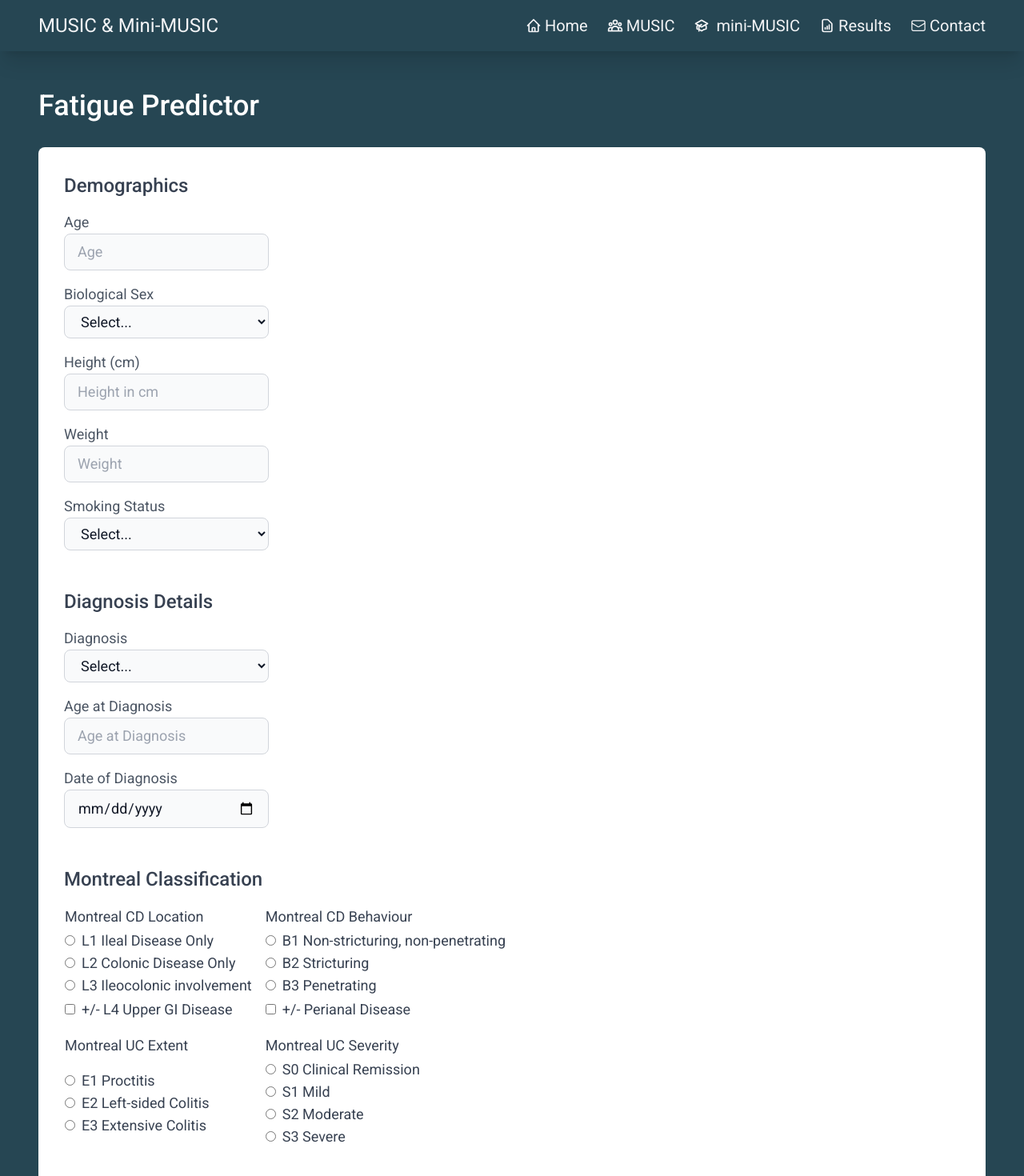
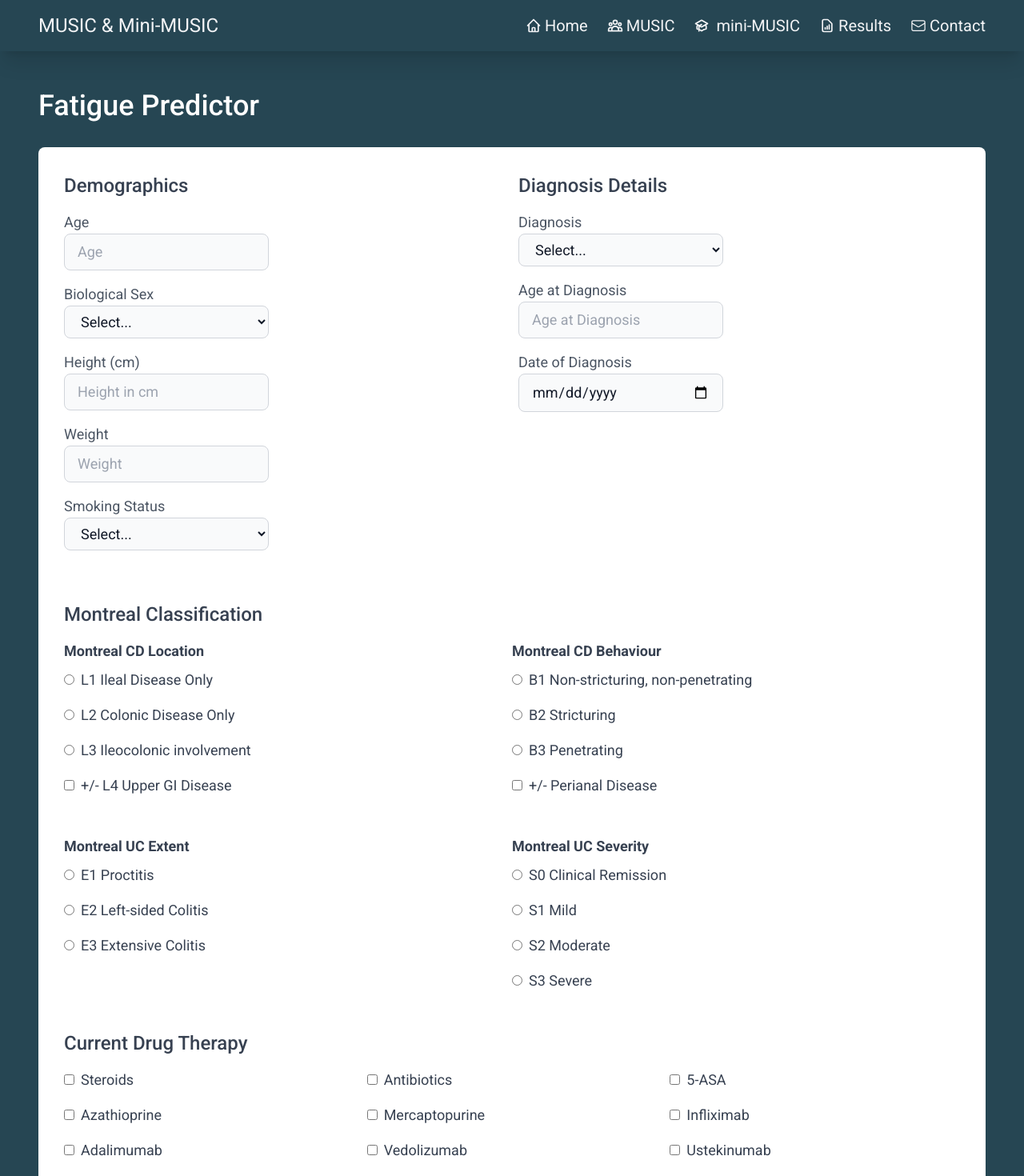
Before and after one commit to shaunchuah/musicstudy_nextjs, a Next.js app: page /fatigue-predictor in a window 1280 px wide. Shown: the top 1470 px of the page at 80% size. Built offline with nearby package versions, Linux system fonts and the light colour scheme.

Commit message:
updated styling on fatigue predictor

```diff
--- a/pages/fatigue-predictor.js
+++ b/pages/fatigue-predictor.js
@@ -12,6 +12,7 @@ export default function Fatigue() {
     formState: { errors },
   } = useForm();
   const [result, setResult] = useState(null);
+  const [isLoading, setIsLoading] = useState(false);
   const onSubmit = async (data) => {
     // Replace all false values with 0 before sending
     const cleanedData = Object.fromEntries(
@@ -21,6 +22,7 @@ export default function Fatigue() {
       ])
     );
     console.log(cleanedData);
+    setIsLoading(true); // Set loading state before the request
     try {
       const response = await fetch("http://0.0.0.0:8000/predict", {
         method: "POST",
@@ -35,6 +37,8 @@ export default function Fatigue() {
       setResult(result);
     } catch (error) {
       console.error("Error:", error);
+    } finally {
+      setIsLoading(false); // Reset loading state after the request completes
     }
   };
 
@@ -45,6 +49,8 @@ export default function Fatigue() {
           <SectionHeader title="Fatigue Predictor" />
           <div className="flex flex-col text-lg bg-white rounded-lg p-8 text-gray-700">
             <form onSubmit={handleSubmit(onSubmit)}>
+              <div className="grid md:grid-cols-2 gap-4">
+                <div class="mb-4 md:mb-0">
                   <h3 className="text-2xl font-medium mb-4">Demographics</h3>
 
                   <div class="mb-4">
@@ -61,7 +67,9 @@ export default function Fatigue() {
                     />
 
                     {errors.age && (
-                  <span className="text-red-400">*This field is required</span>
+                      <span className="text-red-400">
+                        *This field is required
+                      </span>
                     )}
                   </div>
 
@@ -81,7 +89,9 @@ export default function Fatigue() {
                       <option value="0">Female</option>
                     </select>
                     {errors.sex && (
-                  <span className="text-red-400">*This field is required</span>
+                      <span className="text-red-400">
+                        *This field is required
+                      </span>
                     )}
                   </div>
                   <div class="mb-4">
@@ -94,11 +104,17 @@ export default function Fatigue() {
                       name="height"
                       class="bg-gray-50 border border-gray-300 text-gray-900 rounded-lg focus:ring-blue-500 focus:border-blue-500 block w-64 px-4 py-2"
                       placeholder="Height in cm"
-                  {...register("height", { required: true, min: 0, max: 300 })}
+                      {...register("height", {
+                        required: true,
+                        min: 0,
+                        max: 300,
+                      })}
                     />
 
                     {errors.height && (
-                  <span className="text-red-400">*This field is required</span>
+                      <span className="text-red-400">
+                        *This field is required
+                      </span>
                     )}
                   </div>
 
@@ -116,7 +132,9 @@ export default function Fatigue() {
                     />
 
                     {errors.weight && (
-                  <span className="text-red-400">*This field is required</span>
+                      <span className="text-red-400">
+                        *This field is required
+                      </span>
                     )}
                   </div>
                   <div class="mb-4">
@@ -136,11 +154,16 @@ export default function Fatigue() {
                       <option value="Ex-smoker">Ex-smoker</option>
                     </select>
                     {errors.is_smoker && (
-                  <span className="text-red-400">*This field is required</span>
+                      <span className="text-red-400">
+                        *This field is required
+                      </span>
                     )}
                   </div>
-
-              <h3 className="text-2xl font-medium mb-4 mt-12">Diagnosis Details</h3>
+                </div>
+                <div>
+                  <h3 className="text-2xl font-medium mb-4">
+                    Diagnosis Details
+                  </h3>
                   <div class="mb-4">
                     <label for="study_group" class="mb-4 text-gray-600 ">
                       Diagnosis
@@ -160,11 +183,11 @@ export default function Fatigue() {
                       </option>
                     </select>
                     {errors.study_group && (
-                  <span className="text-red-400">*This field is required</span>
+                      <span className="text-red-400">
+                        *This field is required
+                      </span>
                     )}
                   </div>
-
-
 
                   <div class="mb-4">
                     <label for="age_at_diagnosis" class="mb-4 text-gray-600 ">
@@ -180,7 +203,9 @@ export default function Fatigue() {
                     />
 
                     {errors.age && (
-                  <span className="text-red-400">*This field is required</span>
+                      <span className="text-red-400">
+                        *This field is required
+                      </span>
                     )}
                   </div>
 
@@ -196,24 +221,23 @@ export default function Fatigue() {
                       {...register("date_of_diagnosis", { required: true })}
                     />
                     {errors.date_of_diagnosis && (
-                  <span className="text-red-400">*This field is required</span>
+                      <span className="text-red-400">
+                        *This field is required
+                      </span>
                     )}
                   </div>
-
-
+                </div>
+              </div>
 
               <h3 className="text-2xl font-medium mb-4 mt-12">
                 Montreal Classification
               </h3>
 
-              <table>
-                <thead>
-                  <td>Montreal CD Location</td>
-                  <td>Montreal CD Behaviour</td>
-                </thead>
-                <tr>
-                  <td className="pr-4">
-                    <div class=" gap-4">
+              {/* Montreal CD Location and Behaviour */}
+              <div className="flex flex-wrap">
+                <div className="w-full md:w-1/2 pr-4 mb-4">
+                  <div className="mb-2 font-semibold">Montreal CD Location</div>
+                  <div className="flex flex-col gap-4">
                     <div>
                       <input
                         type="radio"
@@ -221,7 +245,7 @@ export default function Fatigue() {
                         value="l1"
                         {...register("montreal_cd_location", {})}
                       />
-                        <label for="L1" class="ml-2">
+                      <label htmlFor="L1" className="ml-2">
                         L1 Ileal Disease Only
                       </label>
                     </div>
@@ -232,7 +256,7 @@ export default function Fatigue() {
                         value="l2"
                         {...register("montreal_cd_location", {})}
                       />
-                        <label for="L2" class="ml-2">
+                      <label htmlFor="L2" className="ml-2">
                         L2 Colonic Disease Only
                       </label>
                     </div>
@@ -243,7 +267,7 @@ export default function Fatigue() {
                         value="l3"
                         {...register("montreal_cd_location", {})}
                       />
-                        <label for="L3" class="ml-2">
+                      <label htmlFor="L3" className="ml-2">
                         L3 Ileocolonic involvement
                       </label>
                     </div>
@@ -253,9 +277,22 @@ export default function Fatigue() {
                       *This field is required
                     </span>
                   )}
-                  </td>
-                  <td>
-                    <div class="gap-4">
+                  <div className="mt-4">
+                    <input
+                      type="checkbox"
+                      id="montreal_upper_gi"
+                      {...register("montreal_upper_gi")}
+                    />
+                    <label htmlFor="montreal_upper_gi" className="ml-2">
+                      +/- L4 Upper GI Disease
+                    </label>
+                  </div>
+                </div>
+                <div className="w-full md:w-1/2">
+                  <div className="mb-2 font-semibold">
+                    Montreal CD Behaviour
+                  </div>
+                  <div className="flex flex-col gap-4">
                     <div>
                       <input
                         type="radio"
@@ -263,7 +300,7 @@ export default function Fatigue() {
                         value="b1"
                         {...register("montreal_cd_behaviour", {})}
                       />
-                        <label for="B1" class="ml-2">
+                      <label htmlFor="B1" className="ml-2">
                         B1 Non-stricturing, non-penetrating
                       </label>
                     </div>
@@ -274,7 +311,7 @@ export default function Fatigue() {
                         value="b2"
                         {...register("montreal_cd_behaviour", {})}
                       />
-                        <label for="B2" class="ml-2">
+                      <label htmlFor="B2" className="ml-2">
                         B2 Stricturing
                       </label>
                     </div>
@@ -285,7 +322,7 @@ export default function Fatigue() {
                         value="b3"
                         {...register("montreal_cd_behaviour", {})}
                       />
-                        <label for="B3" class="ml-2">
+                      <label htmlFor="B3" className="ml-2">
                         B3 Penetrating
                       </label>
                     </div>
@@ -295,43 +332,24 @@ export default function Fatigue() {
                       *This field is required
                     </span>
                   )}
-                  </td>
-                </tr>
-                <tr>
-                  <td>
-                    <div>
-                      <input
-                        type="checkbox"
-                        id="montreal_upper_gi"
-                        {...register("montreal_upper_gi")}
-                      />
-                      <label for="montreal_upper_gi" class="ml-2">
-                        +/- L4 Upper GI Disease
-                      </label>
-                    </div>
-                  </td>
-                  <td>
-                    <div>
+                  <div className="mt-4">
                     <input
                       type="checkbox"
                       id="montreal_perianal"
                       {...register("montreal_perianal")}
                     />
-                      <label for="montreal_perianal" class="ml-2">
+                    <label htmlFor="montreal_perianal" className="ml-2">
                       +/- Perianal Disease
                     </label>
                   </div>
-                  </td>
-                </tr>
+                </div>
+              </div>
 
-                <tr>
-                  <td className="pt-4">Montreal UC Extent</td>
-                  <td className="pt-4">Montreal UC Severity</td>
-                </tr>
-
-                <tr>
-                  <td className="pr-4">
-                    <div class="gap-4">
+              {/* Montreal UC Extent and Severity */}
+              <div className="flex flex-wrap mt-8">
+                <div className="w-full md:w-1/2 pr-4 mb-4">
+                  <div className="mb-2 font-semibold">Montreal UC Extent</div>
+                  <div className="flex flex-col gap-4">
                     <div>
                       <input
                         type="radio"
@@ -339,7 +357,7 @@ export default function Fatigue() {
                         value="e1"
                         {...register("montreal_uc_extent", {})}
                       />
-                        <label for="E1" class="ml-2">
+                      <label htmlFor="E1" className="ml-2">
                         E1 Proctitis
                       </label>
                     </div>
@@ -350,7 +368,7 @@ export default function Fatigue() {
                         value="e2"
                         {...register("montreal_uc_extent", {})}
                       />
-                        <label for="E2" class="ml-2">
+                      <label htmlFor="E2" className="ml-2">
                         E2 Left-sided Colitis
                       </label>
                     </div>
@@ -361,7 +379,7 @@ export default function Fatigue() {
                         value="e3"
                         {...register("montreal_uc_extent", {})}
                       />
-                        <label for="E3" class="ml-2">
+                      <label htmlFor="E3" className="ml-2">
                         E3 Extensive Colitis
                       </label>
                     </div>
@@ -371,9 +389,10 @@ export default function Fatigue() {
                       *This field is required
                     </span>
                   )}
-                  </td>
-                  <td>
-                    <div class="gap-4">
+                </div>
+                <div className="w-full md:w-1/2">
+                  <div className="mb-2 font-semibold">Montreal UC Severity</div>
+                  <div className="flex flex-col gap-4">
                     <div>
                       <input
                         type="radio"
@@ -381,7 +400,7 @@ export default function Fatigue() {
                         value="s0"
                         {...register("montreal_uc_severity", {})}
                       />
-                        <label for="S0" class="ml-2">
+                      <label htmlFor="S0" className="ml-2">
                         S0 Clinical Remission
                       </label>
                     </div>
@@ -392,7 +411,7 @@ export default function Fatigue() {
                         value="s1"
                         {...register("montreal_uc_severity", {})}
                       />
-                        <label for="S1" class="ml-2">
+                      <label htmlFor="S1" className="ml-2">
                         S1 Mild
                       </label>
                     </div>
@@ -403,7 +422,7 @@ export default function Fatigue() {
                         value="s2"
                         {...register("montreal_uc_severity", {})}
                       />
-                        <label for="S2" class="ml-2">
+                      <label htmlFor="S2" className="ml-2">
                         S2 Moderate
                       </label>
                     </div>
@@ -414,7 +433,7 @@ export default function Fatigue() {
                         value="s3"
                         {...register("montreal_uc_severity", {})}
                       />
-                        <label for="S3" class="ml-2">
+                      <label htmlFor="S3" className="ml-2">
                         S3 Severe
                       </label>
                     </div>
@@ -424,15 +443,13 @@ export default function Fatigue() {
                       *This field is required
                     </span>
                   )}
-                  </td>
-                </tr>
-              </table>
-
+                </div>
+              </div>
               <h3 className="mt-12 text-2xl font-medium mb-4">
                 Current Drug Therapy
               </h3>
 
-              <div className="grid grid-cols-3 gap-4">
+              <div className="grid grid-cols-2 md:grid-cols-3 gap-4">
                 <div>
                   <input
                     type="checkbox"
@@ -480,7 +497,7 @@ export default function Fatigue() {
                     {...register("sampling_mp")}
                   />
                   <label htmlFor="sampling_mp" className="ml-2">
-                    6-Mercaptopurine
+                    Mercaptopurine
                   </label>
                 </div>
                 <div>
@@ -590,7 +607,7 @@ export default function Fatigue() {
               </h3>
 
               <h4 className="text-xl font-medium mb-4">Full Blood Count</h4>
-              <div className="grid grid-cols-4 gap-4 mb-8">
+              <div className="md:grid md:grid-cols-3 lg:grid-cols-4 gap-4 mb-8">
                 <div className="mb-4">
                   <label htmlFor="haemoglobin" className="mb-4 text-gray-600">
                     Haemoglobin (g/L)
@@ -753,7 +770,7 @@ export default function Fatigue() {
                 </div>
               </div>
               <h4 className="text-xl font-medium mb-4">Urea & Electrolytes</h4>
-              <div className="grid grid-cols-4 gap-4 mb-8">
+              <div className="md:grid md:grid-cols-3 lg:grid-cols-4 gap-4 mb-8">
                 <div className="mb-4">
                   <label htmlFor="urea" className="mb-4 text-gray-600">
                     Urea (mmol/L)
@@ -830,9 +847,10 @@ export default function Fatigue() {
                   )}
                 </div>
               </div>
-              <h4 className="text-xl font-medium mb-4">Markers of Inflammation</h4>
-              <div className="grid grid-cols-4 gap-4">
-
+              <h4 className="text-xl font-medium mb-4">
+                Markers of Inflammation
+              </h4>
+              <div className="md:grid md:grid-cols-3 lg:grid-cols-4 gap-4">
                 <div className="mb-4">
                   <label htmlFor="crp" className="mb-4 text-gray-600">
                     CRP (mg/L)
@@ -869,8 +887,6 @@ export default function Fatigue() {
                   )}
                 </div>
 
-
-
                 <div className="mb-4">
                   <label htmlFor="calprotectin" className="mb-4 text-gray-600">
                     Calprotectin (μg/g)
@@ -896,34 +912,112 @@ export default function Fatigue() {
                 type="submit"
                 class="mt-8 text-white bg-blue-700 hover:bg-blue-800 focus:ring-4 focus:outline-none focus:ring-blue-300  rounded-lg w-full sm:w-auto px-5 py-2.5 text-center "
               >
-                Get Prediction
+                {isLoading ? (
+                  <svg
+                    className="animate-spin inline w-5 h-5 mr-3 text-white"
+                    xmlns="http://www.w3.org/2000/svg"
+                    fill="none"
+                    viewBox="0 0 24 24"
+                  >
+                    <circle
+                      className="opacity-25"
+                      cx="12"
+                      cy="12"
+                      r="10"
+                      stroke="currentColor"
+                      strokeWidth="4"
+                    ></circle>
+                    <path
+                      className="opacity-75"
+                      fill="currentColor"
+                      d="M4 12a8 8 0 018-8v4a4 4 0 00-4 4H4z"
+                    ></path>
+                  </svg>
+                ) : (
+                  "Get Prediction"
+                )}
               </button>
             </form>
           </div>
 
           <div>
-            {result && (
+            {isLoading ? (
+              <div className="flex items-center justify-center mt-8 text-lg">
+                <svg
+                  className="animate-spin inline w-5 h-5 mr-3 text-gray-700"
+                  xmlns="http://www.w3.org/2000/svg"
+                  fill="none"
+                  viewBox="0 0 24 24"
+                >
+                  <circle
+                    className="opacity-25"
+                    cx="12"
+                    cy="12"
+                    r="10"
+                    stroke="currentColor"
+                    strokeWidth="4"
+                  ></circle>
+                  <path
+                    className="opacity-75"
+                    fill="currentColor"
+                    d="M4 12a8 8 0 018-8v4a4 4 0 00-4 4H4z"
+                  ></path>
+                </svg>
+                <span>Loading prediction...</span>
+              </div>
+            ) : result ? (
               <div className="flex flex-col text-lg bg-white rounded-lg p-8 text-gray-700 mt-8">
                 <h3 className="text-2xl font-medium mb-4">
                   Prediction Results
                 </h3>
-                <div className="mb-4">
-                  <p>Predicted Class: {result.predicted_class}</p>
-                  <p>
-                    Explanation:{" "}
+                <div className="mb-8">
+                  <div className="max-w-lg mx-auto border shadow-md rounded-lg p-4 mb-4">
+
+                    <h4 className=" uppercase text-sm mb-4">Predicted Class</h4>
+                    <div className="text-3xl  mb-4">
+
+                      {result.predicted_class === "fatigue" ? (
+                        <span style={{ color: "red", fontWeight: "bold" }}>
+                          😴 Fatigue
+                        </span>
+                      ) : (
+                        <span style={{ color: "green", fontWeight: "bold" }}>
+                          💪 No Fatigue
+                        </span>
+                      )}
+                    </div>
+                    <p className="">
+
                       {result.predicted_class === "no_fatigue"
-                      ? "Likely less than 10 days of fatigue out of last 14 days"
-                      : "Likely fatigue >= 10 out of last 14 days"}
+                        ? "The patient is likely to have less than 10 days of fatigue out of the last 14 days."
+                        : "The patient is likely to have experienced fatigue for 10 or more of the last 14 days."}
                     </p>
-                  <p>
-                    Softmax Output: {result.predicted_probability.toFixed(3)}
+
+                  </div>
+                  <div className="max-w-lg mx-auto border rounded-lg p-4 bg-gray-50">
+                  <h4 className=" uppercase text-sm mb-4">Explanation</h4>
+
+                  <p className="text-sm mb-2">
+                    Softmax Output: <span className="font-bold">{result.predicted_probability.toFixed(3)}</span>
                   </p>
+                  <p className="text-sm">The model outputs a probability between 0 and 1 with 0 representing low fatigue and 1 representing high fatigue.</p>
                   </div>
+                </div>
+                <h3 className="text-2xl font-medium mb-4">
+                  Force Plot
+                </h3>
                 {result.force_plot && (
                   <div className="mt-4">
                     <img src={`${result.force_plot}`} alt="Prediction plot" />
                   </div>
                 )}
+              </div>
+            ) : (
+              <div className="flex flex-col text-lg bg-white rounded-lg p-8 text-gray-700 mt-8">
+                <h3 className="text-2xl font-medium mb-4">
+                  Prediction Results
+                </h3>
+                <p className="text-center">Awaiting your prediction request.</p>
               </div>
             )}
           </div>
```
Lines whose indentation alone changed are shown as unchanged.
